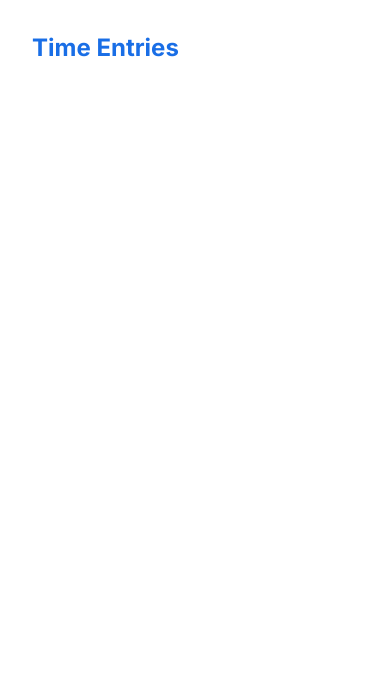
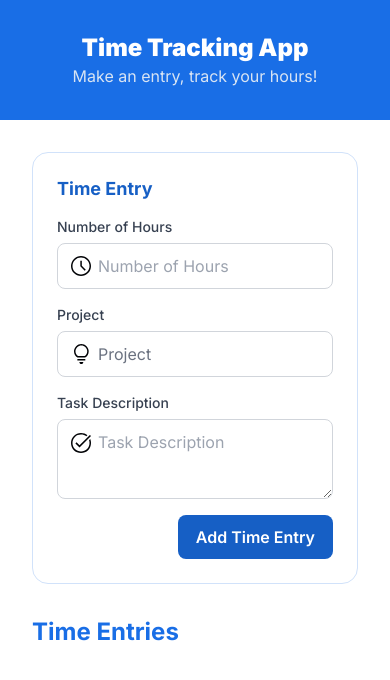
Before and after one commit to Fynmn/time-tracking, a React (Vite) app: page / in a window 390 px wide. Shown: the top 680 px of the page. Built offline with nearby package versions, Linux system fonts and the light colour scheme.

Commit message:
style: TimeEntryForm mobile and mobile responsiveness

```diff
--- a/src/App.jsx
+++ b/src/App.jsx
@@ -1,6 +1,7 @@
 import DoughnutChart from "./components/DoughnutChart";
 import SideBar from "./components/SideBar";
 import TaskCard from "./components/TaskCard";
+import TimeEntryForm from "./components/TimeEntryForm";
 
 // Step 1: Parse the timestamp string into a JavaScript Date object.
 const parseTimestamp = (timestamp) => {
@@ -79,11 +80,20 @@ function parsedGroupEntriesByWeekDescending() {
 const App = () => {
   return (
     <>
+      <div className="flex flex-col items-center w-full bg-accent py-8 md:hidden">
+        <h1 className="text-white text-2xl font-black ">Time Tracking App</h1>
+        <h2 className="text-lightGray text-base font-normal">
+          Make an entry, track your hours!
+        </h2>
+      </div>
       <div className="flex max-w-7xl mx-auto h-full flex-grow">
         <div className="hidden md:block min-h-screen bg-lightGray">
           <SideBar></SideBar>
         </div>
         <div className="flex flex-col px-8 py-[32px]">
+          <div className="flex justify-center md:hidden mb-8">
+            <TimeEntryForm></TimeEntryForm>
+          </div>
           <div className="text-accent text-2xl font-bold mb-4">
             Time Entries
           </div>
--- a/src/components/TaskCard.jsx
+++ b/src/components/TaskCard.jsx
@@ -32,7 +32,7 @@ const TaskCard = ({ hours, desc, project, timeStamp }) => {
             <div className="text-primary min-h-[24px] text-lg md:text-2xl">
               <TaskIcon />
             </div>
-            <p className="line-clamp-3 text-sm">{desc}</p>
+            <p className="line-clamp-3 text-sm md:text-base">{desc}</p>
           </div>
           <div className="flex-1"></div>
           <div className="flex justify-end">
```
